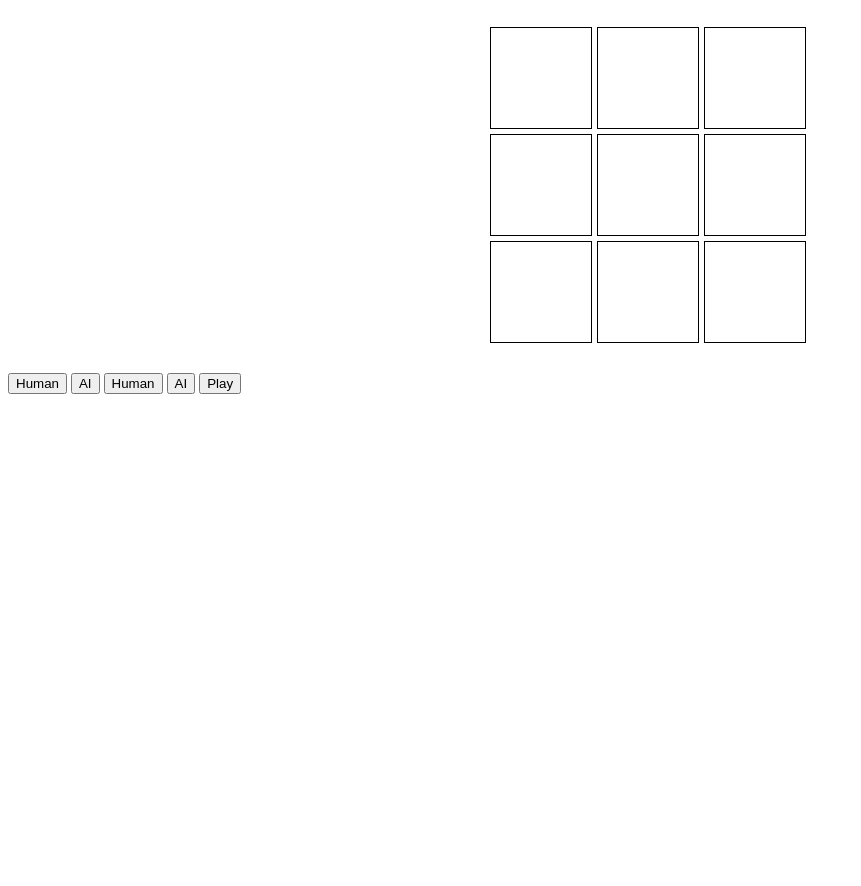
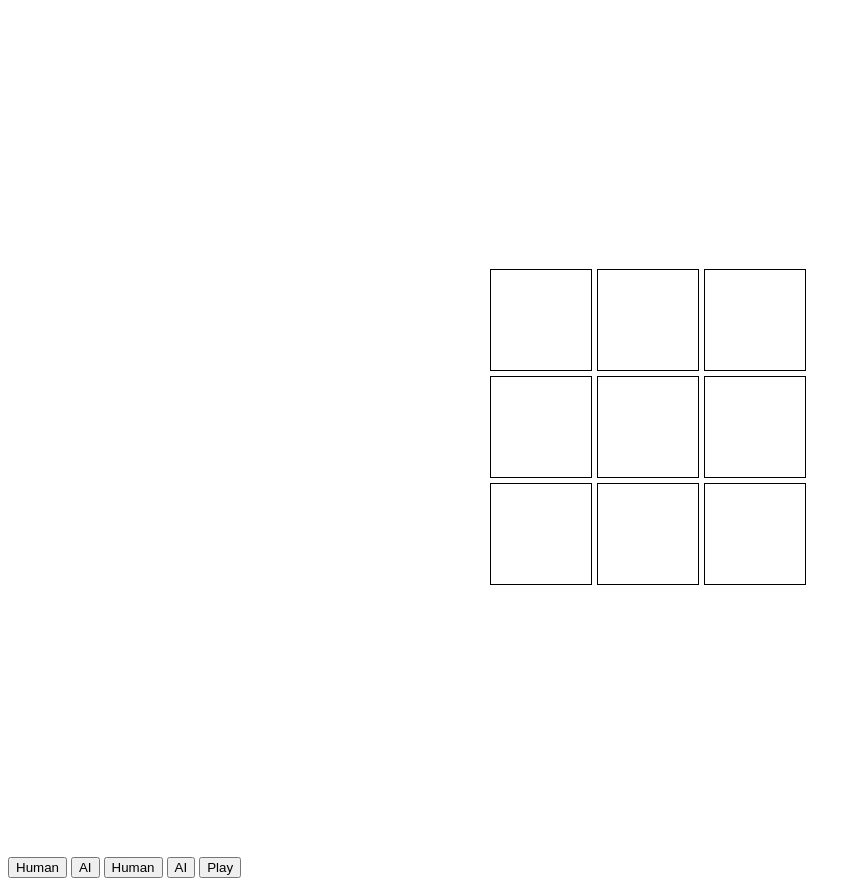
Before and after one commit to Quan-p/Project-Tic-Tac-Toe, a plain HTML site: page index.html in a window 1280 px wide. Shown: the part 61-947 px from the top of the page, without its empty margins (0-861 px from the left). Before the commit the page ends 800 px from the top, so only its background shows below. Drawn offline with Linux system fonts and the light colour scheme.

Commit message:
Centered the grid to the middle of the page

```diff
--- a/style.css
+++ b/style.css
@@ -3,7 +3,10 @@
     grid-template-columns: auto auto auto;
     grid-column-gap: 5px;
     grid-row-gap: 5px;
-    width: 300px;
+    width: 100vw;
+    height: 100vh;
+    justify-content: center;
+    align-content: center;
     margin: 30px auto;
 }
 
```
